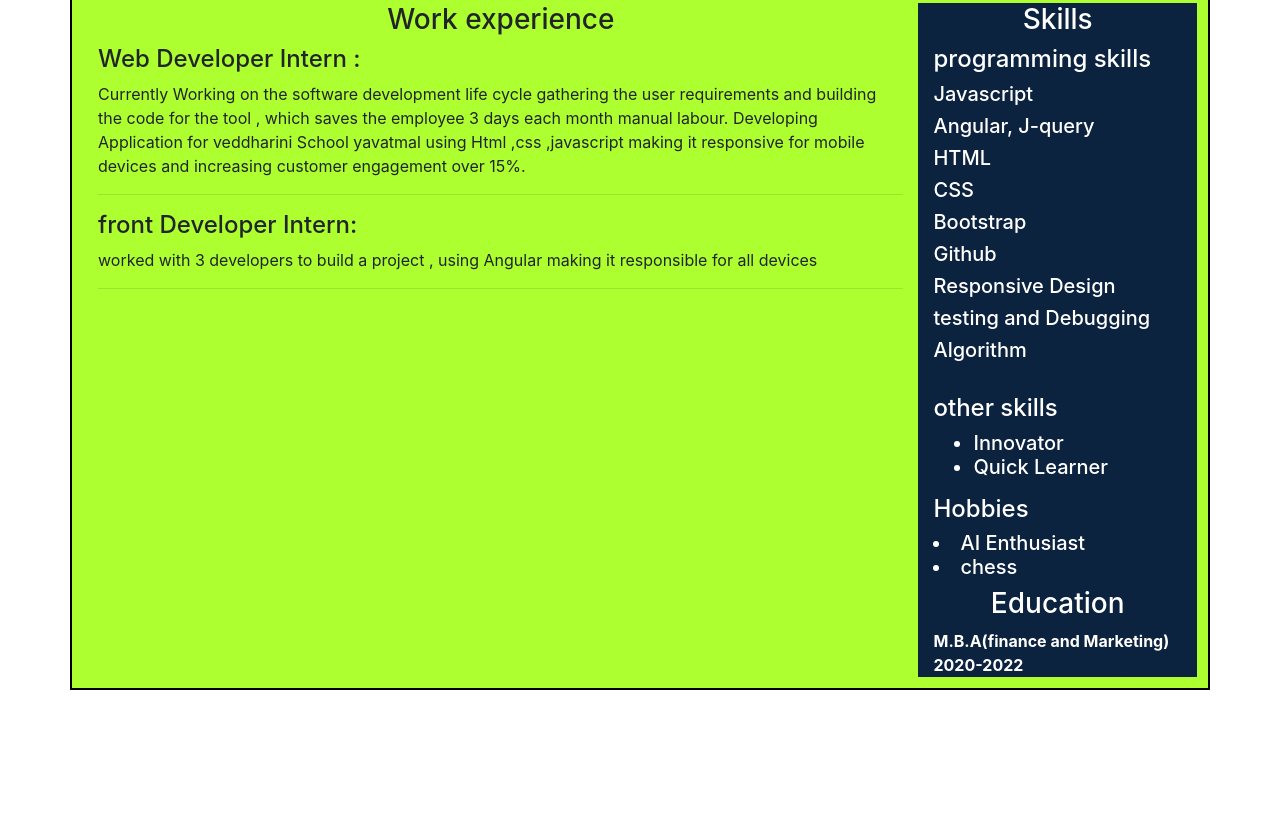
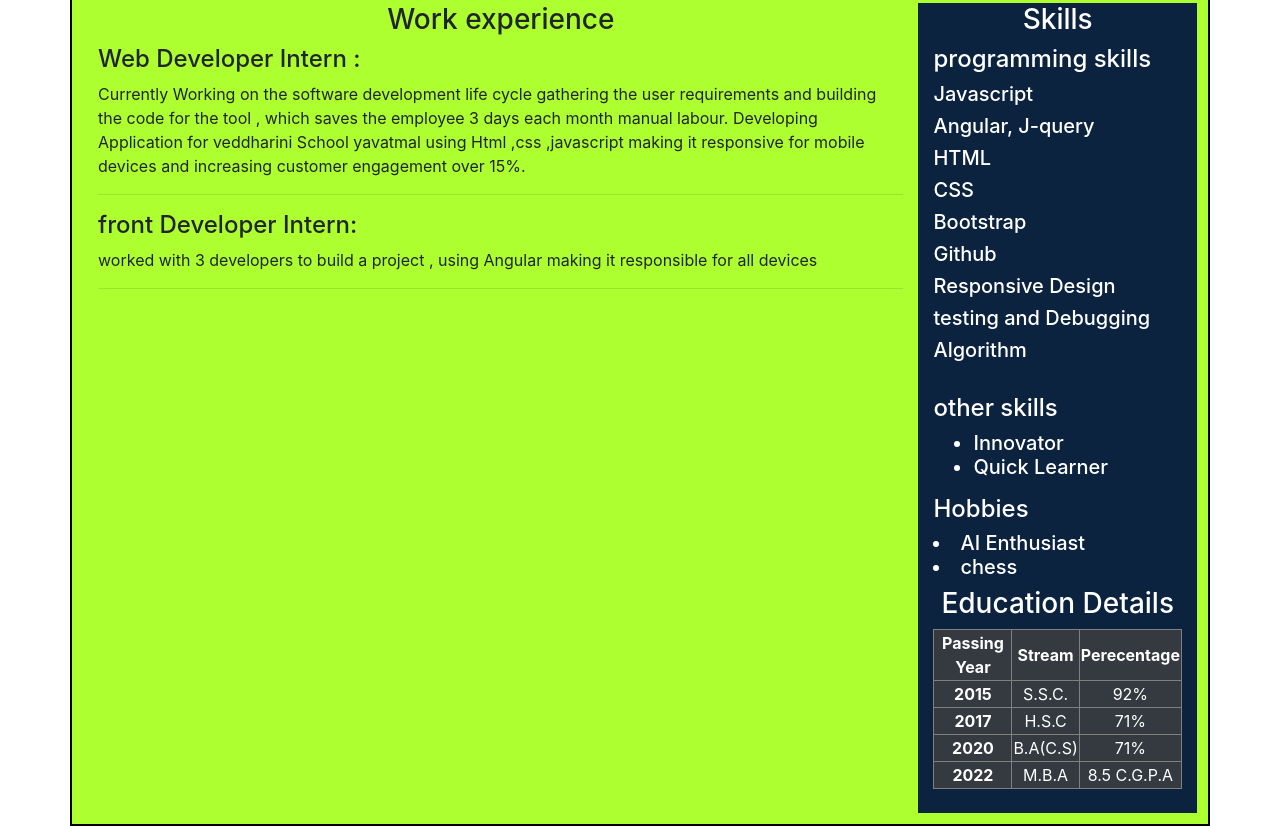
Before and after one commit to utkarsh18032/Resume, a plain HTML site: page index.html in a window 1280 px wide. Shown: the part 326-1152 px from the top of the page. Before the commit the page ends 1016 px from the top, so only its background shows below. Drawn offline with nearby package versions, Linux system fonts and the light colour scheme.

Commit message:
updated resume

```diff
--- a/index.html
+++ b/index.html
@@ -104,9 +104,44 @@ making it responsible for all devices
         <h4>Hobbies</h4>
         <h5><li>AI Enthusiast</li>
             <li>chess</li></h5>
-              <h3>Education</h3>
-      <b> M.B.A(finance and Marketing)</b><br>
-      <b>2020-2022</b>
+              <h3>Education Details</h3>
+              <table class="table-bg bg-dark" border="1px white">
+                <thead>
+                  <tr>
+                    <th scope="col">Passing Year</th>
+                    <th scope="col">Stream</th>
+                    <th scope="col">Perecentage</th>
+
+                  </tr>
+                </thead>
+                <tbody>
+                  <tr>
+                    <th scope="row">2015</th>
+                    <td>S.S.C.</td>
+                    <td>92%</td>
+
+                  </tr>
+                  <tr>
+                    <th scope="row">2017</th>
+                    <td>H.S.C</td>
+                    <td>71%</td>
+
+                  </tr>
+                  <tr>
+                    <th scope="row">2020</th>
+                    <td>B.A(C.S)</td>
+                    <td>71%</td>
+                  </tr>
+                  <tr>
+                    <th scope="row">2022</th>
+                    <td>M.B.A</td>
+                    <td>8.5 C.G.P.A</td>
+
+                  </tr>
+                </tbody>
+              </table>
+
+
       <b><a href="https://cibmrd.edu.in/">CIBMRD Nagpur</a></b>
 
 
--- a/style.css
+++ b/style.css
@@ -90,3 +90,6 @@ width:97%;
 color:#0C2340;
 
 }
+table{
+    text-align: center;
+}
```
